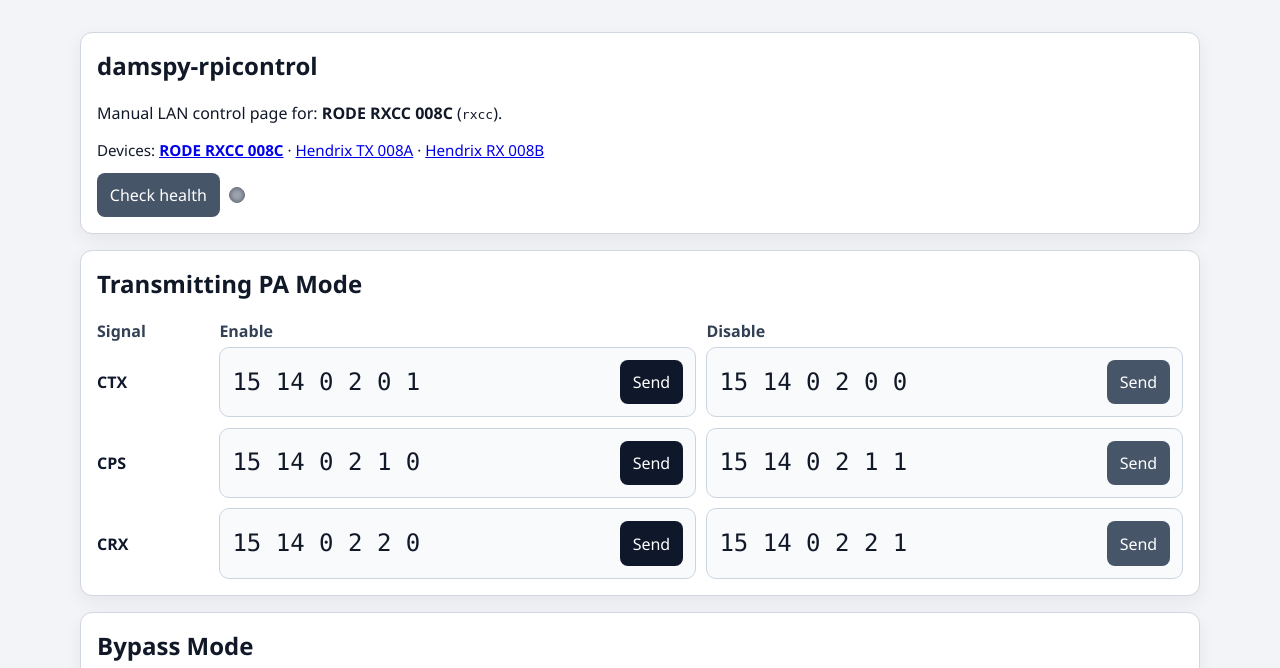
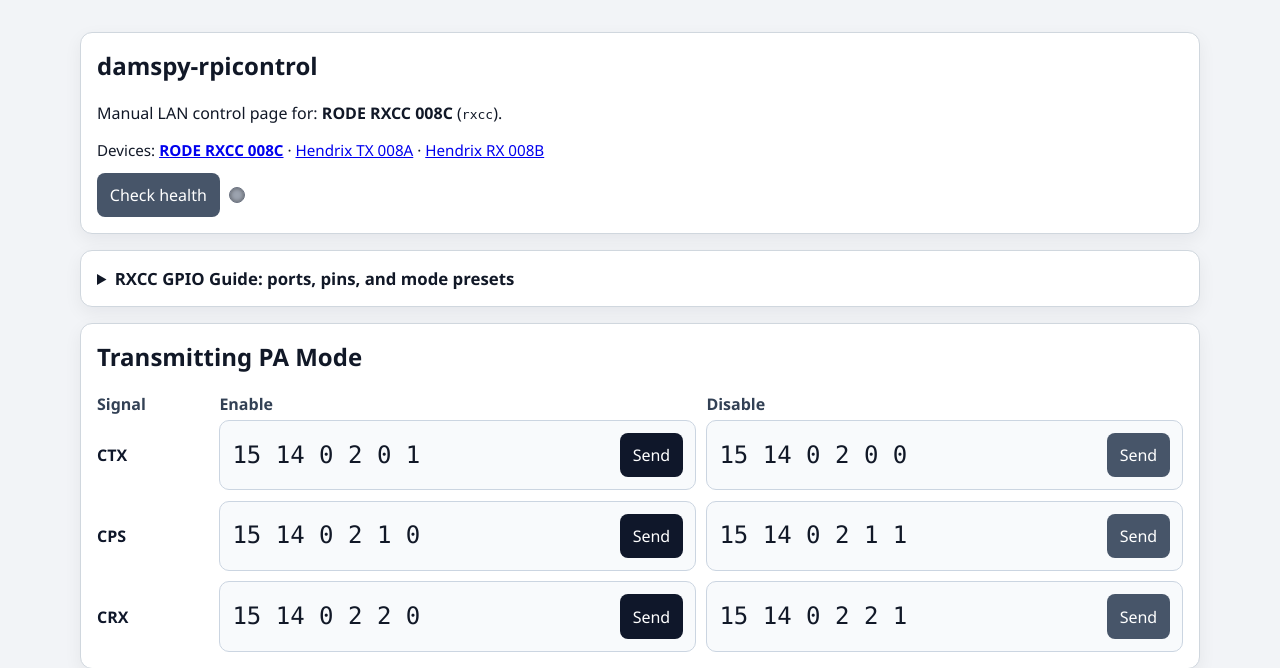
Before and after one commit to rfsoul/damspy-rpicontrol, a FastAPI app: page / in a window 1280 px wide. Shown: the top 668 px of the page. Run offline with FastAPI, Linux system fonts and the light colour scheme.

Commit message:
rxcc: add guide panel with schematic and mode references
Add a collapsible RXCC guide panel at the top of the control page to
explain the GPIO command format, pin mapping, and named mode presets.

Label the RXCC control rows by signal name so CTX, CPS, CRX, and
ANT_SEL are visible alongside the byte strings and send actions.

Serve static RXCC reference images through the app and wire the guide
panel to the GPIO port map, SKY66112 mode table, and antenna-path
schematic images.

Extend the page tests to cover the new guide content, image paths, and
signal labels.

```diff
--- a/src/damspy_rpicontrol/main.py
+++ b/src/damspy_rpicontrol/main.py
@@ -7,6 +7,7 @@
 
 from fastapi import FastAPI, HTTPException, Request
 from fastapi.responses import HTMLResponse
+from fastapi.staticfiles import StaticFiles
 
 from damspy_rpicontrol.models import (
     AntennaRequest,
@@ -34,6 +35,7 @@
 )
 
 TEMPLATE_DIR = Path(__file__).resolve().parent / "templates"
+STATIC_DIR = Path(__file__).resolve().parent / "static"
 HEALTHCHECK_SCRIPT_PATH = Path(__file__).resolve().parent / "healthcheck.py"
 SUPPORTED_WEB_DEVICES: dict[str, str] = {
     "rxcc": "RODE RXCC 008C",
@@ -71,6 +73,7 @@
         summary="LAN-local FastAPI service for RODE RXCC control.",
         version="0.1.0",
     )
+    app.mount("/static", StaticFiles(directory=STATIC_DIR, check_dir=False), name="static")
     app.state.controller = controller or RxccController()
     app.state.tx_controller = HendrixController(product_id=TX_PRODUCT_ID)
     app.state.rx_controller = HendrixController(product_id=RX_PRODUCT_ID)
@@ -102,6 +105,8 @@
 
         html = (TEMPLATE_DIR / DEVICE_TEMPLATE_FILES[device_type]).read_text(encoding="utf-8")
         html = html.replace("__DEVICE_NAV__", " · ".join(nav_links))
+        if device_type == DeviceType.RXCC.value:
+            html = html.replace("__RXCC_GUIDE__", _render_rxcc_guide())
         return HTMLResponse(html)
 
     @app.post("/api/frontend/mode", response_model=OperationResponse)
@@ -469,6 +474,78 @@
     return app
 
 
+def _render_rxcc_guide() -> str:
+    figures = [
+        (
+            "Port mapping",
+            "/static/rxcc/GPIO-ports.png",
+            "Pins of interest from the RXCC schematic. This maps the software pin number to the named control line.",
+            "Add `static/rxcc/GPIO-ports.png` to show the port mapping figure.",
+        ),
+        (
+            "SKY FEM mode table",
+            "/static/rxcc/sky66112-mode-table.png",
+            "Reference truth table for the SKY front-end module control lines.",
+            "Add `static/rxcc/sky66112-mode-table.png` to show the FEM mode table.",
+        ),
+        (
+            "Antenna paths",
+            "/static/rxcc/antenna-paths.png",
+            "Primary and secondary antenna routing, including `ANT_SEL`.",
+            "Add `static/rxcc/antenna-paths.png` to show the antenna-path schematic.",
+        ),
+    ]
+
+    figure_markup: list[str] = []
+    for heading, src, caption, fallback in figures:
+        figure_markup.append(
+            "\n".join(
+                [
+                    "<figure class='guide-figure'>",
+                    f"  <figcaption><strong>{heading}</strong> {caption}</figcaption>",
+                    f"  <img src='{src}' alt='{heading}' onerror=\"this.hidden=true; this.nextElementSibling.hidden=false;\">",
+                    f"  <div class='guide-missing' hidden>{fallback}</div>",
+                    "</figure>",
+                ]
+            )
+        )
+
+    return "\n".join(
+        [
+            "<section>",
+            "  <details class='guide-panel'>",
+            "    <summary>RXCC GPIO Guide: ports, pins, and mode presets</summary>",
+            "    <div class='guide-content'>",
+            "      <p><strong>Command format:</strong> <code>15 14 0 2 pin level</code>. Each command writes one GPIO line; the named modes are presets built from the combined states of multiple GPIOs.</p>",
+            "      <div class='guide-columns'>",
+            "        <div class='guide-card'>",
+            "          <h3>Pin Map</h3>",
+            "          <ul>",
+            "            <li><code>pin 0</code> = <code>CTX</code></li>",
+            "            <li><code>pin 1</code> = <code>CPS</code></li>",
+            "            <li><code>pin 2</code> = <code>CRX</code></li>",
+            "            <li><code>pin 3</code> = <code>ANT_SEL</code></li>",
+            "          </ul>",
+            "        </div>",
+            "        <div class='guide-card'>",
+            "          <h3>Mode Presets</h3>",
+            "          <ul>",
+            "            <li><strong>Transmitting PA:</strong> <code>CTX=1</code>, <code>CPS=0</code>, <code>CRX=0</code></li>",
+            "            <li><strong>Bypass:</strong> <code>CTX=0</code>, <code>CPS=1</code>, <code>CRX=0</code></li>",
+            "            <li><strong>Receiving:</strong> <code>CTX=0</code>, <code>CPS=0</code>, <code>CRX=1</code></li>",
+            "          </ul>",
+            "        </div>",
+            "      </div>",
+            "      <div class='guide-figures'>",
+            *figure_markup,
+            "      </div>",
+            "    </div>",
+            "  </details>",
+            "</section>",
+        ]
+    )
+
+
 def _translate_device_error(exc: Exception) -> HTTPException:
     if isinstance(exc, (DeviceUnavailableError, HendrixDeviceUnavailableError)):
         return HTTPException(status_code=503, detail=str(exc))
--- a/src/damspy_rpicontrol/templates/rxcc.html
+++ b/src/damspy_rpicontrol/templates/rxcc.html
@@ -12,6 +12,16 @@
     .device-nav { font-size: 0.95rem; margin: 0.6rem 0 0.8rem; }
     .device-nav a[aria-current="page"] { font-weight: 700; text-decoration: underline; }
     h1, h2 { margin-top: 0; }
+    .guide-panel summary { cursor: pointer; font-weight: 700; font-size: 1.05rem; }
+    .guide-panel[open] summary { margin-bottom: 1rem; }
+    .guide-content > p { margin-top: 0; }
+    .guide-columns, .guide-figures { display: grid; gap: 0.85rem; grid-template-columns: repeat(2, minmax(0, 1fr)); }
+    .guide-card, .guide-figure { border: 1px solid #cbd5e1; border-radius: 10px; padding: 0.9rem; background: #f8fafc; }
+    .guide-card h3, .guide-figure figcaption { margin: 0 0 0.6rem; }
+    .guide-card ul { margin: 0; padding-left: 1.2rem; }
+    .guide-figure { margin: 0; }
+    .guide-figure img { width: 100%; display: block; border-radius: 8px; background: #ffffff; border: 1px solid #e2e8f0; }
+    .guide-missing { color: #475569; font-size: 0.95rem; }
     form { display: grid; gap: 0.75rem; }
     label { display: grid; gap: 0.35rem; font-weight: 600; }
     select, input, button { font: inherit; padding: 0.7rem 0.8rem; border-radius: 8px; border: 1px solid #cbd5e1; }
@@ -37,6 +47,7 @@
     .compact-grid { display: grid; gap: 0.75rem; grid-template-columns: repeat(2, minmax(0, 1fr)); }
     .signal-pill { font-weight: 700; color: #0f172a; min-width: 5.5rem; }
     @media (max-width: 800px) {
+      .guide-columns, .guide-figures,
       .compact-grid { grid-template-columns: 1fr; }
       .command-cell { align-items: flex-start; }
     }
@@ -56,6 +67,8 @@
         <span id="health-led" class="health-led" aria-label="Health status indicator"></span>
       </div>
     </section>
+
+    __RXCC_GUIDE__
 
     <section>
       <h2>Transmitting PA Mode</h2>
```
Also changed, not shown: tests/test_app.py (+5 -0 lines).
